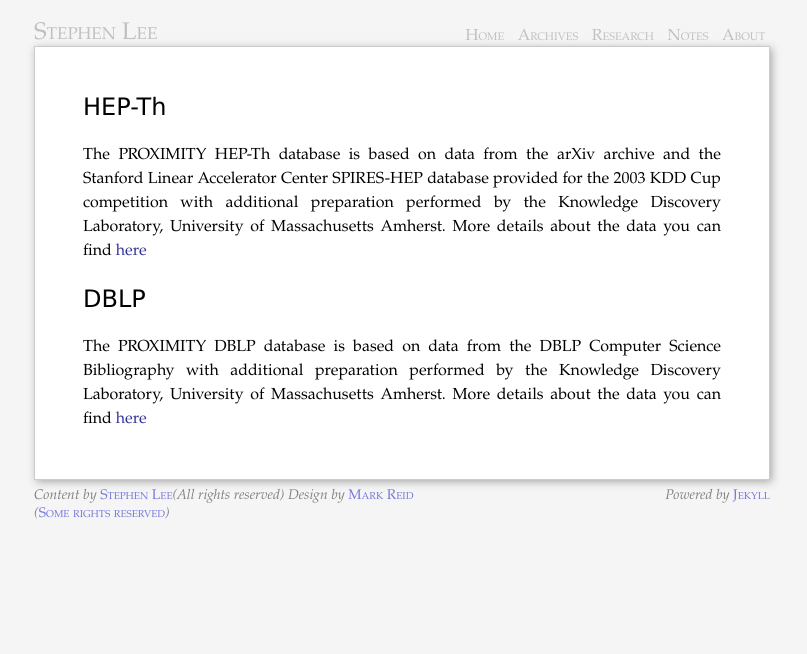
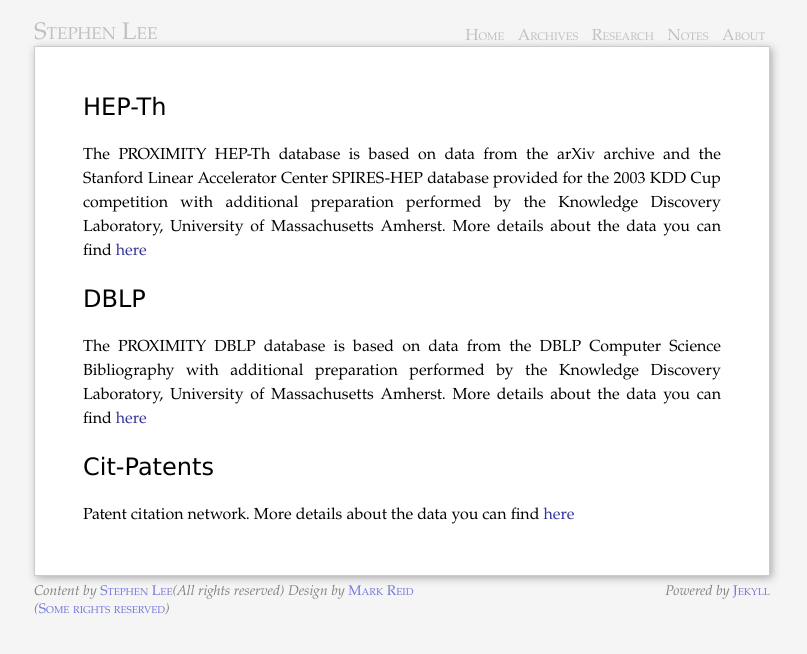
Before and after one commit to stephenLee/stephenlee.github.com, a Jekyll site: the page built from research/data/index.markdown, in a window 1280 px wide. Shown: the top 654 px of the page, without its empty margins (238-1045 px from the left). Built offline with Jekyll 4.4.1, drawn with Linux system fonts in a browser that asks for light colours.

Commit message:
Updated research/data/index.markdown

```diff
--- a/research/data/index.markdown
+++ b/research/data/index.markdown
@@ -10,3 +10,7 @@ The PROXIMITY HEP-Th database is based on data from the arXiv archive and the St
 
 # DBLP
 The PROXIMITY DBLP database is based on data from the DBLP Computer Science Bibliography with additional preparation performed by the Knowledge Discovery Laboratory, University of Massachusetts Amherst. More details about the data you can find [here](http://kdl.cs.umass.edu/data/dblp/dblp-info.html)
+
+# Cit-Patents
+Patent citation network. More details about the data you can find
+[here](http://snap.stanford.edu/data/cit-Patents.html)
```
